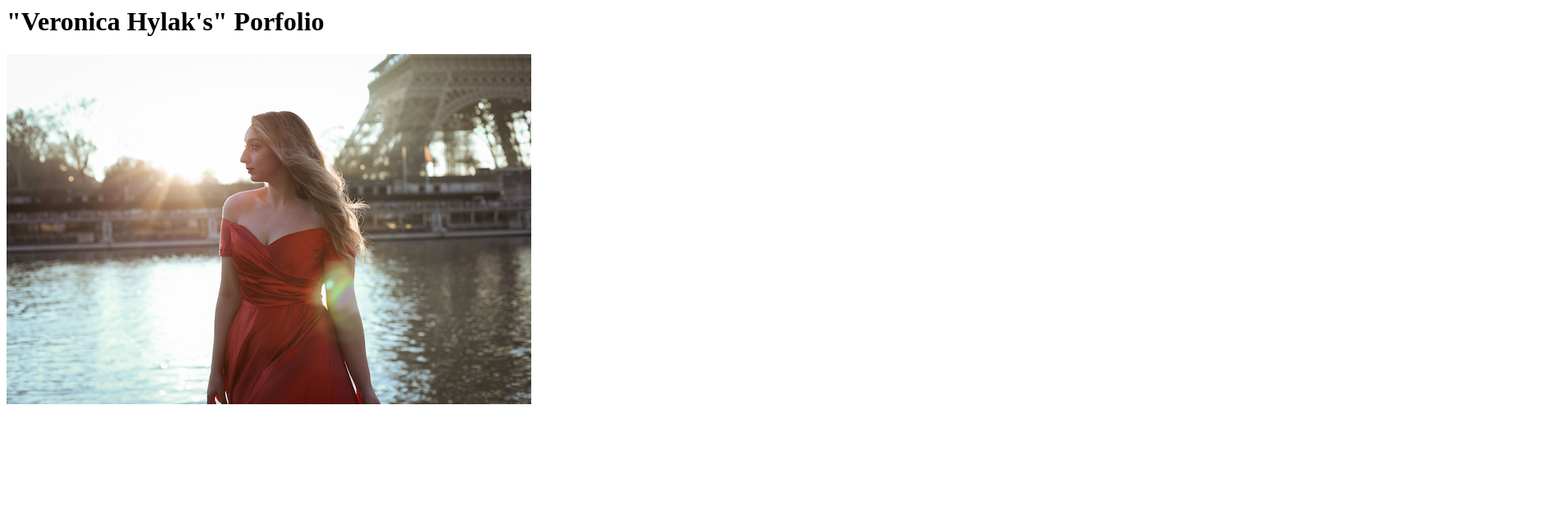
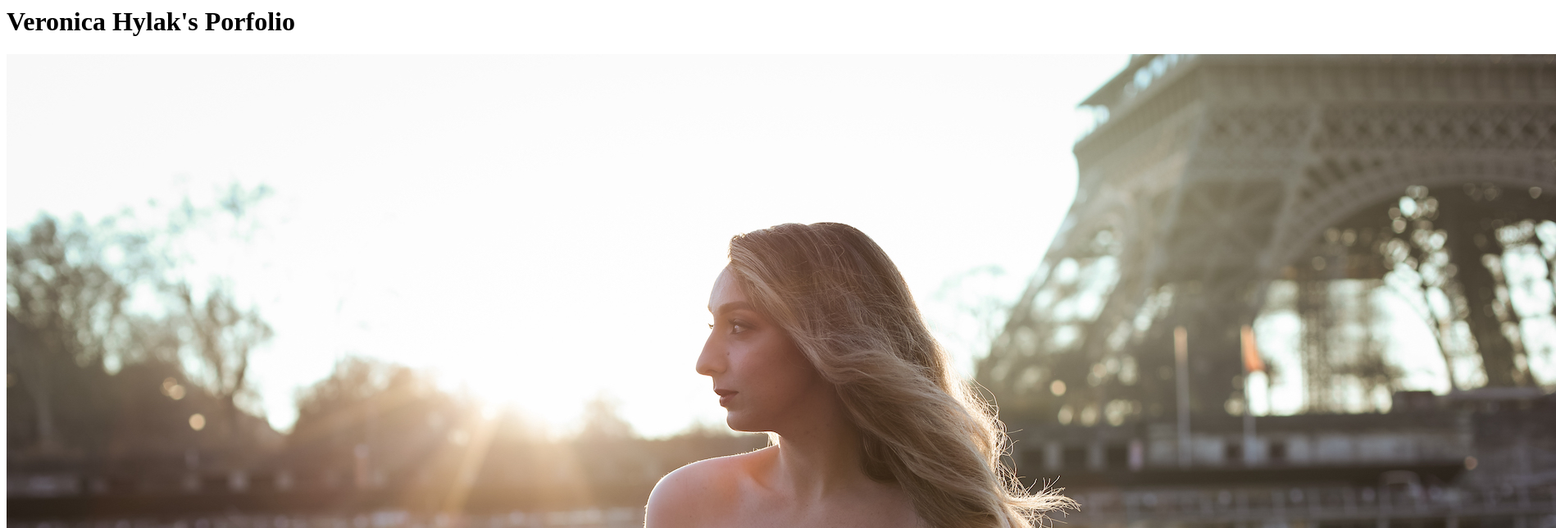
Before and after one commit to vhylak/vhylak.github.io, a plain HTML site: page index.html in a window 1280 px wide. Shown: the top 644 px of the page at 82% size, 1898 px wide, since content can reach past the window. Drawn offline with Linux system fonts and the light colour scheme.

Commit message:
Add files via upload
resized image and change

```diff
--- a/index.html
+++ b/index.html
@@ -1,4 +1,4 @@
 <html>
-<h1>"Veronica Hylak's" Porfolio</h1>
-<img src="5W5A7595.jpg">
+<h1>Veronica Hylak's Porfolio</h1>
+<img src="5W5A7595a.jpg">
 </html>
```
Also changed, not shown: 5W5A7595a.jpg (added).
